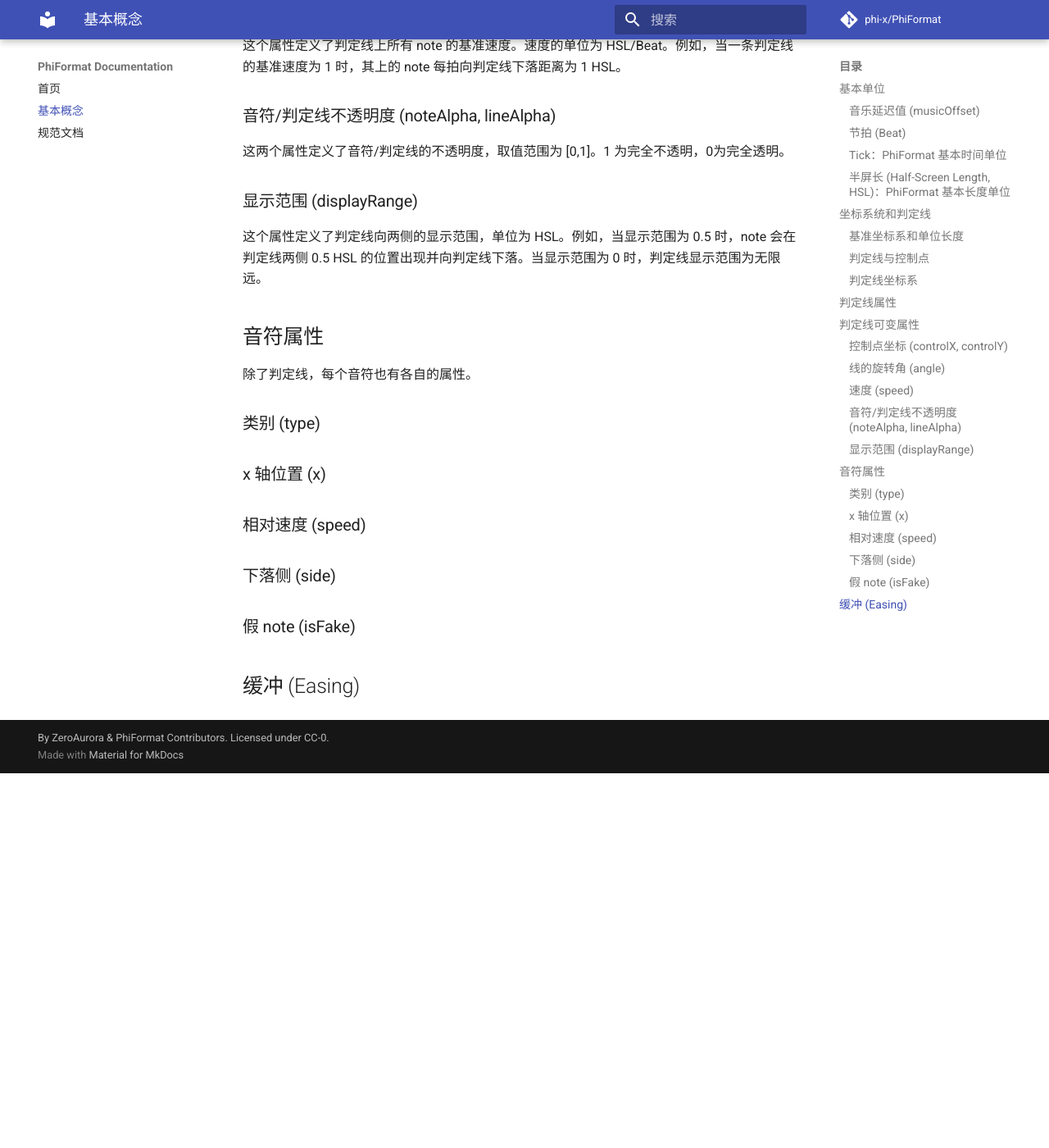
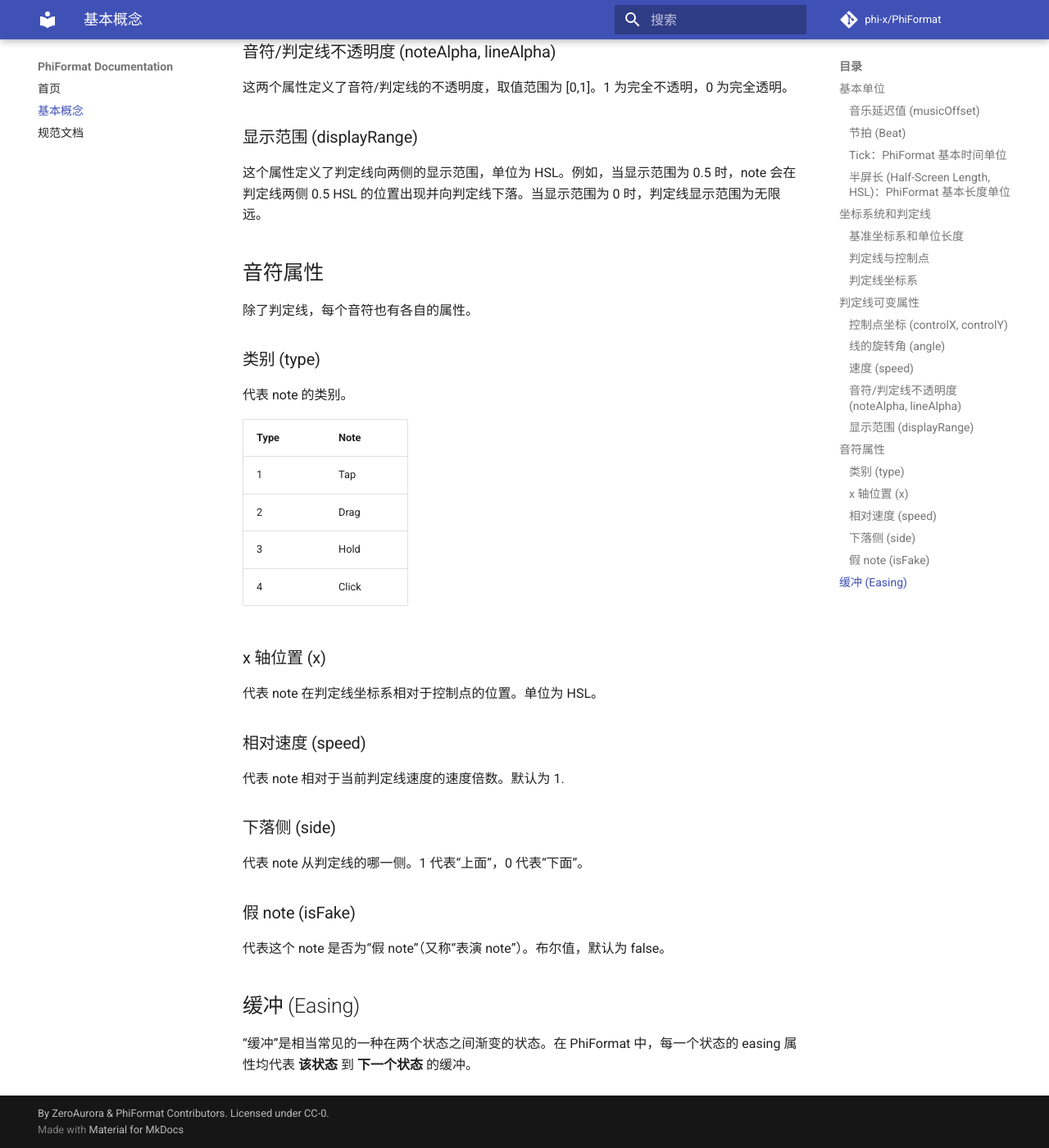
Before and after one commit to laoli404for/PhiFormat, an MkDocs documentation site: the page built from docs/basic-concepts.md, in a window 1280 px wide and 1400 px high, scrolled down 3971 px. Shown: the whole window at 82% size. Built offline with MkDocs 1.6.1 and Material for MkDocs 9.7.7, drawn with Linux system fonts in a browser that asks for light colours; comment, search, counter and statistics services are not loaded; before the commit the page ends 4914 px from its top, so only the background shows below that.

Commit message:
feat: finish all basic introductions

```diff
--- a/docs/basic-concepts.md
+++ b/docs/basic-concepts.md
@@ -19,7 +19,7 @@ PhiFormat 设计上支持多 BPM 的音乐。
 在 PhiFormat 中，tick 为整数值，从 0 开始计算。0 tick 被视为曲目的起始（0 second）。每一拍根据 **时基 (Timing Base)** 被划分为指定数量的 tick 数。默认情况下，时基为 48。48 分能够满足绝大多数的谱面制作需求。若无更细致的节拍划分需求，**不建议** 修改时基。
 
 !!! warning
-    编辑器作者请注意，您应该在编辑器中提供修改时基的选项，但应明确指出不建议修改。
+编辑器作者请注意，您应该在编辑器中提供修改时基的选项，但应明确指出不建议修改。
 
 ### 半屏长 (Half-Screen Length, HSL)：PhiFormat 基本长度单位
 
@@ -28,7 +28,7 @@ PhiFormat 设计上支持多 BPM 的音乐。
 ## 坐标系统和判定线
 
 !!! warning
-    当我们讨论这一章节的时候，我们假定你有至少高中一年级的数学知识。
+当我们讨论这一章节的时候，我们假定你有至少高中一年级的数学知识。
 
 ### 基准坐标系和单位长度
 
@@ -54,7 +54,7 @@ PhiFormat 设计上支持多 BPM 的音乐。
 就和你在高中数学学到的一样，我们规定：旋转角 0° 的判定线水平放置。此时朝上的面为这条判定线的“上面”，朝下的面为这条判定线的“下面”。
 
 !!! note "为什么不用斜率？"
-    竖直直线的斜率不存在。
+竖直直线的斜率不存在。
 
 下面是一条控制点在 (0.2,-0.1)，旋转角为 50° 的判定线在三种缩放下的基准坐标系的展现：
 
@@ -93,7 +91,7 @@ PhiFormat 设计上支持多 BPM 的音乐。
 
 ### 音符/判定线不透明度 (noteAlpha, lineAlpha)
 
-这两个属性定义了音符/判定线的不透明度，取值范围为 [0,1]。1 为完全不透明，0为完全透明。
+这两个属性定义了音符/判定线的不透明度，取值范围为 [0,1]。1 为完全不透明，0 为完全透明。
 
 ### 显示范围 (displayRange)
 
@@ -105,12 +103,31 @@ PhiFormat 设计上支持多 BPM 的音乐。
 
 ### 类别 (type)
 
+代表 note 的类别。
+
+| Type | Note  |
+| ---- | ----- |
+| 1    | Tap   |
+| 2    | Drag  |
+| 3    | Hold  |
+| 4    | Click |
+
 ### x 轴位置 (x)
+
+代表 note 在判定线坐标系相对于控制点的位置。单位为 HSL。
 
 ### 相对速度 (speed)
 
+代表 note 相对于当前判定线速度的速度倍数。默认为 1.
+
 ### 下落侧 (side)
+
+代表 note 从判定线的哪一侧。1 代表“上面”，0 代表“下面”。
 
 ### 假 note (isFake)
 
+代表这个 note 是否为“假 note”（又称“表演 note”）。布尔值，默认为 false。
+
 ## 缓冲 (Easing)
+
+“缓冲”是相当常见的一种在两个状态之间渐变的状态。在 PhiFormat 中，每一个状态的 easing 属性均代表 **该状态** 到 **下一个状态** 的缓冲。
```
Also changed, not shown: other parts of docs/basic-concepts.md (+0 -2 lines).
